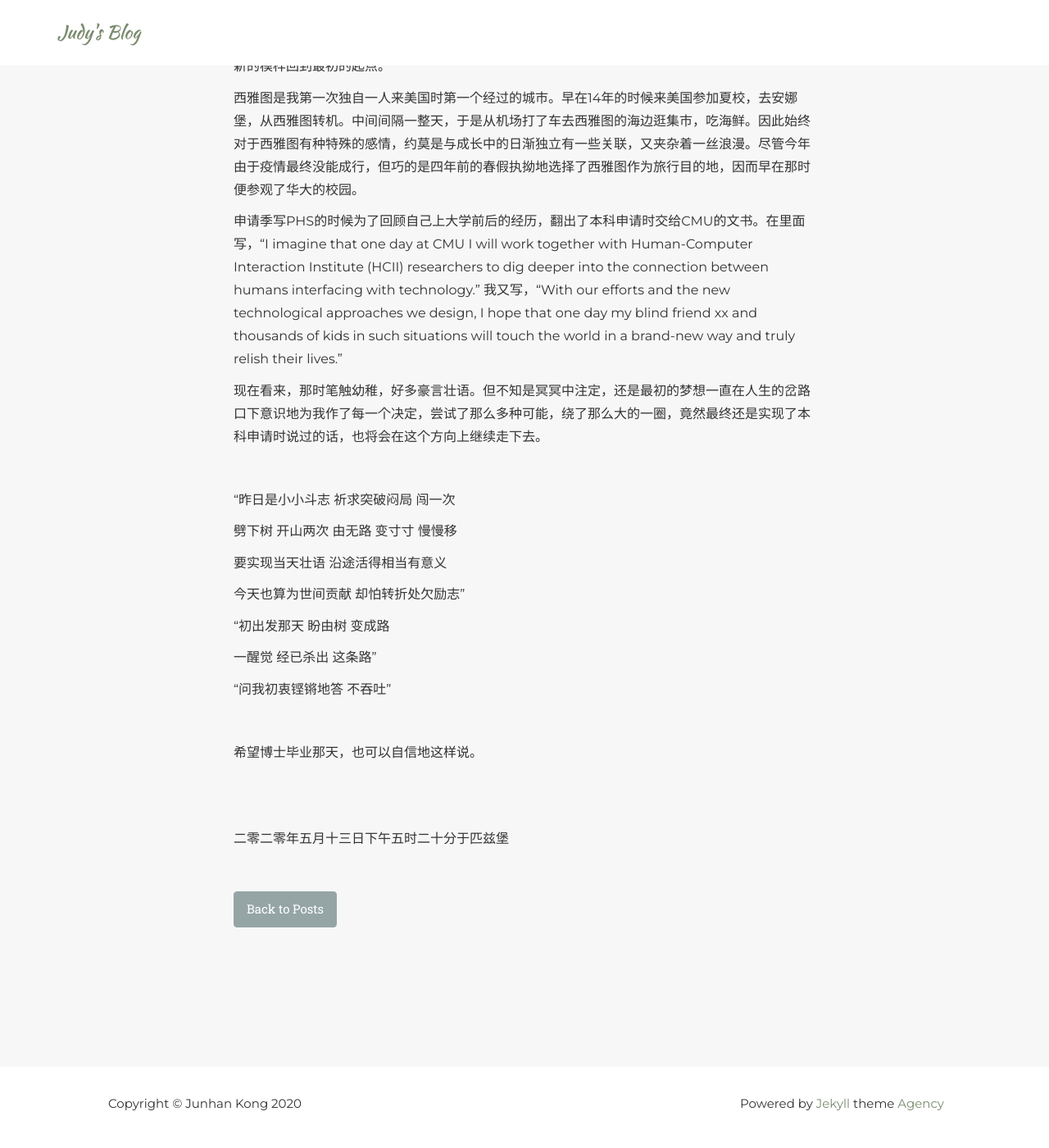
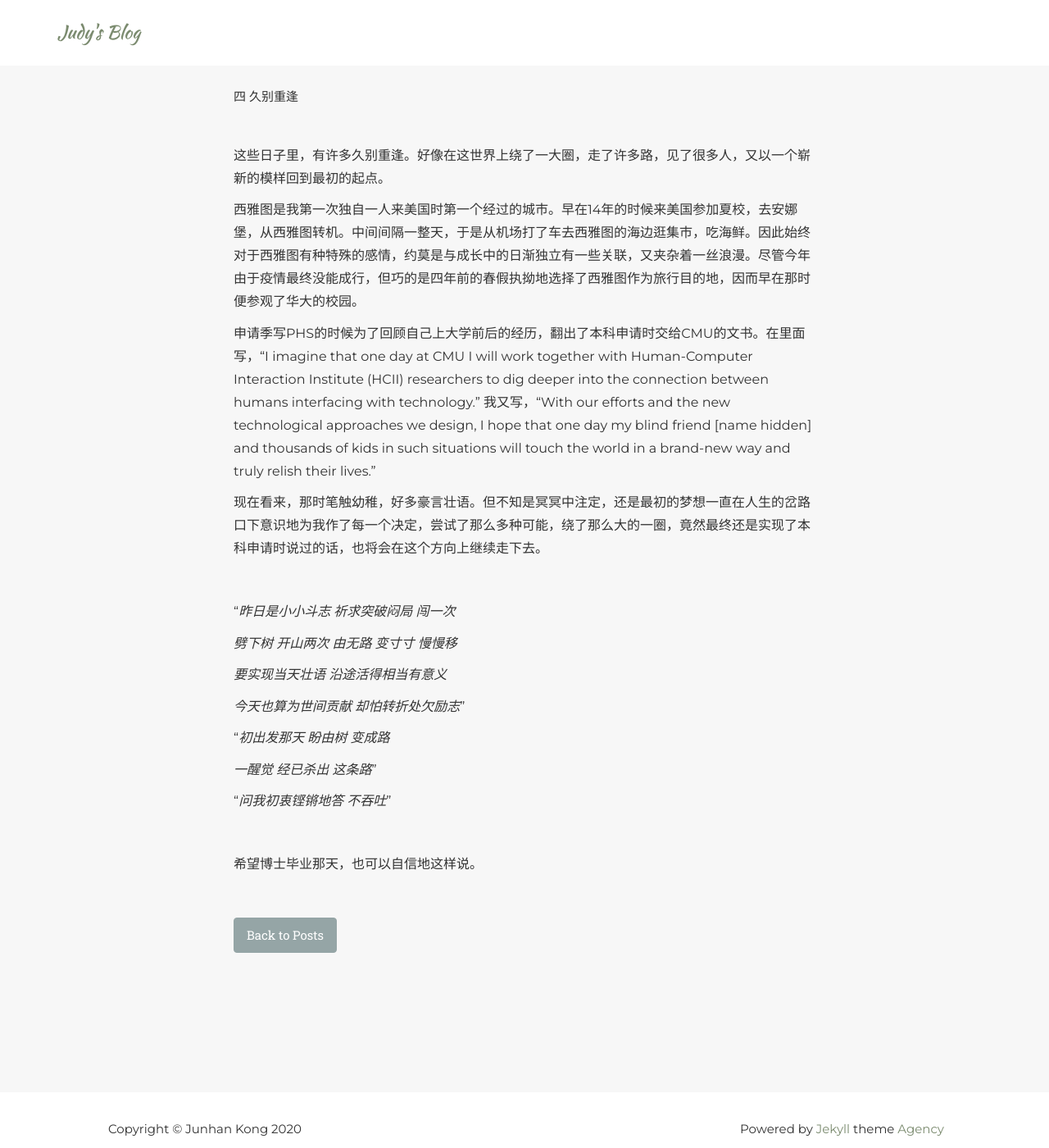
Before and after one commit to judykong97/judykong97.github.io, a Jekyll site: the page built from _posts/blog/2020-03-13-lu.markdown, in a window 1280 px wide and 1400 px high, scrolled down 4142 px. Shown: the whole window at 82% size. Built offline with Jekyll 4.4.1, drawn with Linux system fonts in a browser that asks for light colours; some web fonts are replaced.

Commit message:
Updated post

```diff
--- a/_posts/blog/2020-03-13-lu.markdown
+++ b/_posts/blog/2020-03-13-lu.markdown
@@ -6,7 +6,9 @@
 written: Mar 13, 2020
 ---
 
-#### 一 缘分
+##### 一 缘分
+
+<br>
 
 我与未来导师的缘分，真的很奇妙。
 
@@ -40,7 +42,9 @@
 
 <br>
 
-#### 二 做决定
+##### 二 做决定
+
+<br>
 
 很奇怪，我从来是在生活小事上喜欢摆客观事实讲求逻辑的人，挑个东西也要列出一二三四五条理由对比优劣；可凡遇到人生大事的决定，却都爱从心所欲，全凭感觉与个人好恶。
 
@@ -64,7 +68,9 @@
 
 <br>
 
-#### 三 父母
+##### 三 父母
+
+<br>
 
 我常常觉得，我父母是世界上最好的父母。太过习惯，以至于有时懒得赘述——毕竟我妈是懂得看csrankings小方向排名的人。
 
@@ -92,36 +98,34 @@
 
 <br>
 
-#### 四 久别重逢
+##### 四 久别重逢
+
+<br>
 
 这些日子里，有许多久别重逢。好像在这世界上绕了一大圈，走了许多路，见了很多人，又以一个崭新的模样回到最初的起点。
 
 西雅图是我第一次独自一人来美国时第一个经过的城市。早在14年的时候来美国参加夏校，去安娜堡，从西雅图转机。中间间隔一整天，于是从机场打了车去西雅图的海边逛集市，吃海鲜。因此始终对于西雅图有种特殊的感情，约莫是与成长中的日渐独立有一些关联，又夹杂着一丝浪漫。尽管今年由于疫情最终没能成行，但巧的是四年前的春假执拗地选择了西雅图作为旅行目的地，因而早在那时便参观了华大的校园。
 
-申请季写PHS的时候为了回顾自己上大学前后的经历，翻出了本科申请时交给CMU的文书。在里面写，“I imagine that one day at CMU I will work together with Human-Computer Interaction Institute (HCII) researchers to dig deeper into the connection between humans interfacing with technology.” 我又写，“With our efforts and the new technological approaches we design, I hope that one day my blind friend xx and thousands of kids in such situations will touch the world in a brand-new way and truly relish their lives.”
+申请季写PHS的时候为了回顾自己上大学前后的经历，翻出了本科申请时交给CMU的文书。在里面写，“I imagine that one day at CMU I will work together with Human-Computer Interaction Institute (HCII) researchers to dig deeper into the connection between humans interfacing with technology.” 我又写，“With our efforts and the new technological approaches we design, I hope that one day my blind friend [name hidden] and thousands of kids in such situations will touch the world in a brand-new way and truly relish their lives.”
 
 现在看来，那时笔触幼稚，好多豪言壮语。但不知是冥冥中注定，还是最初的梦想一直在人生的岔路口下意识地为我作了每一个决定，尝试了那么多种可能，绕了那么大的一圈，竟然最终还是实现了本科申请时说过的话，也将会在这个方向上继续走下去。
 
 <br>
 
-“昨日是小小斗志 祈求突破闷局 闯一次
+“*昨日是小小斗志 祈求突破闷局 闯一次*
 
-劈下树 开山两次 由无路 变寸寸 慢慢移
+*劈下树 开山两次 由无路 变寸寸 慢慢移*
 
-要实现当天壮语 沿途活得相当有意义
+*要实现当天壮语 沿途活得相当有意义*
 
-今天也算为世间贡献 却怕转折处欠励志”
+*今天也算为世间贡献 却怕转折处欠励志*”
 
-“初出发那天 盼由树 变成路
+“*初出发那天 盼由树 变成路*
 
-一醒觉 经已杀出 这条路”
+*一醒觉 经已杀出 这条路*”
 
-“问我初衷铿锵地答 不吞吐”
+“*问我初衷铿锵地答 不吞吐*”
 
 <br>
 
 希望博士毕业那天，也可以自信地这样说。
-
-<br><br>
-
-二零二零年五月十三日下午五时二十分于匹兹堡
```
